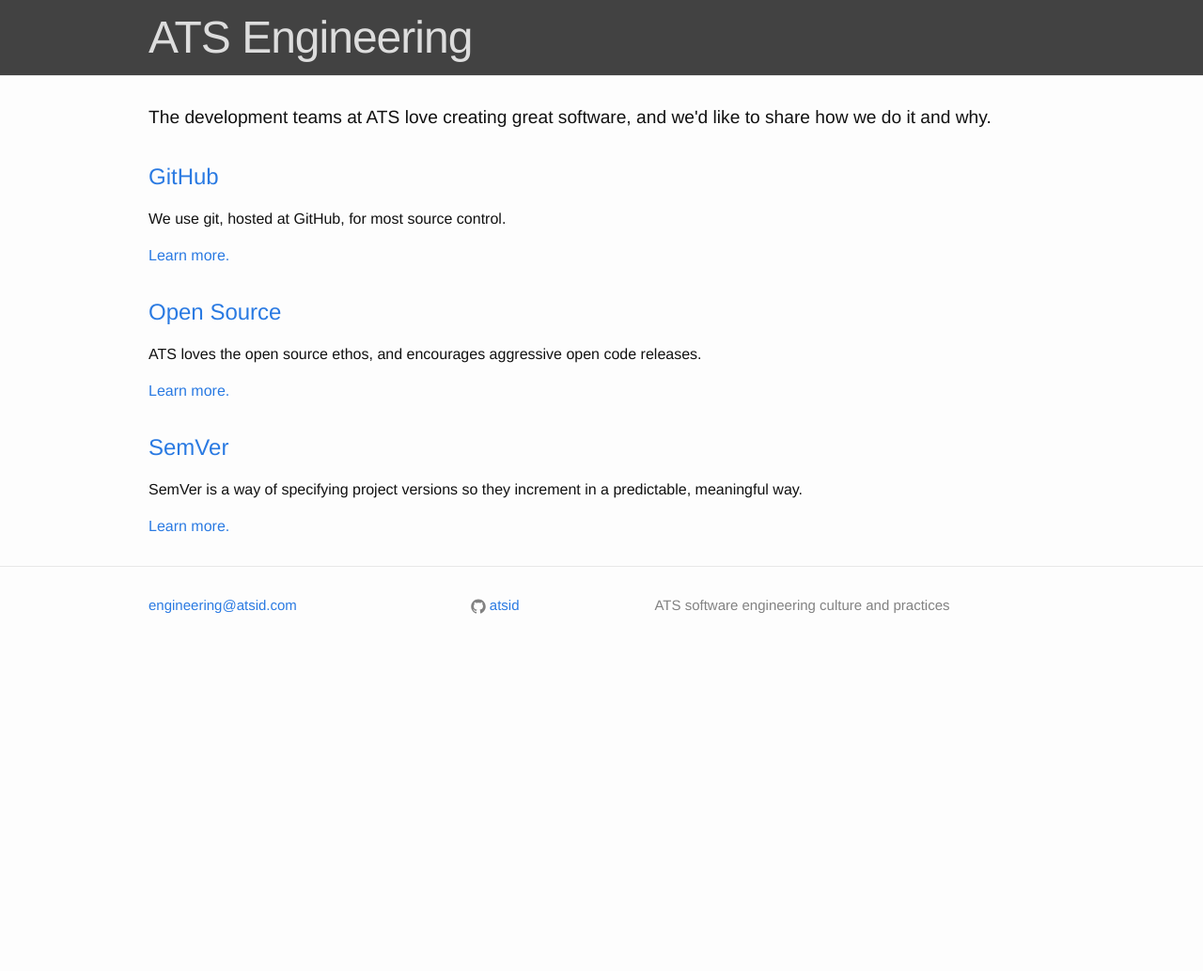
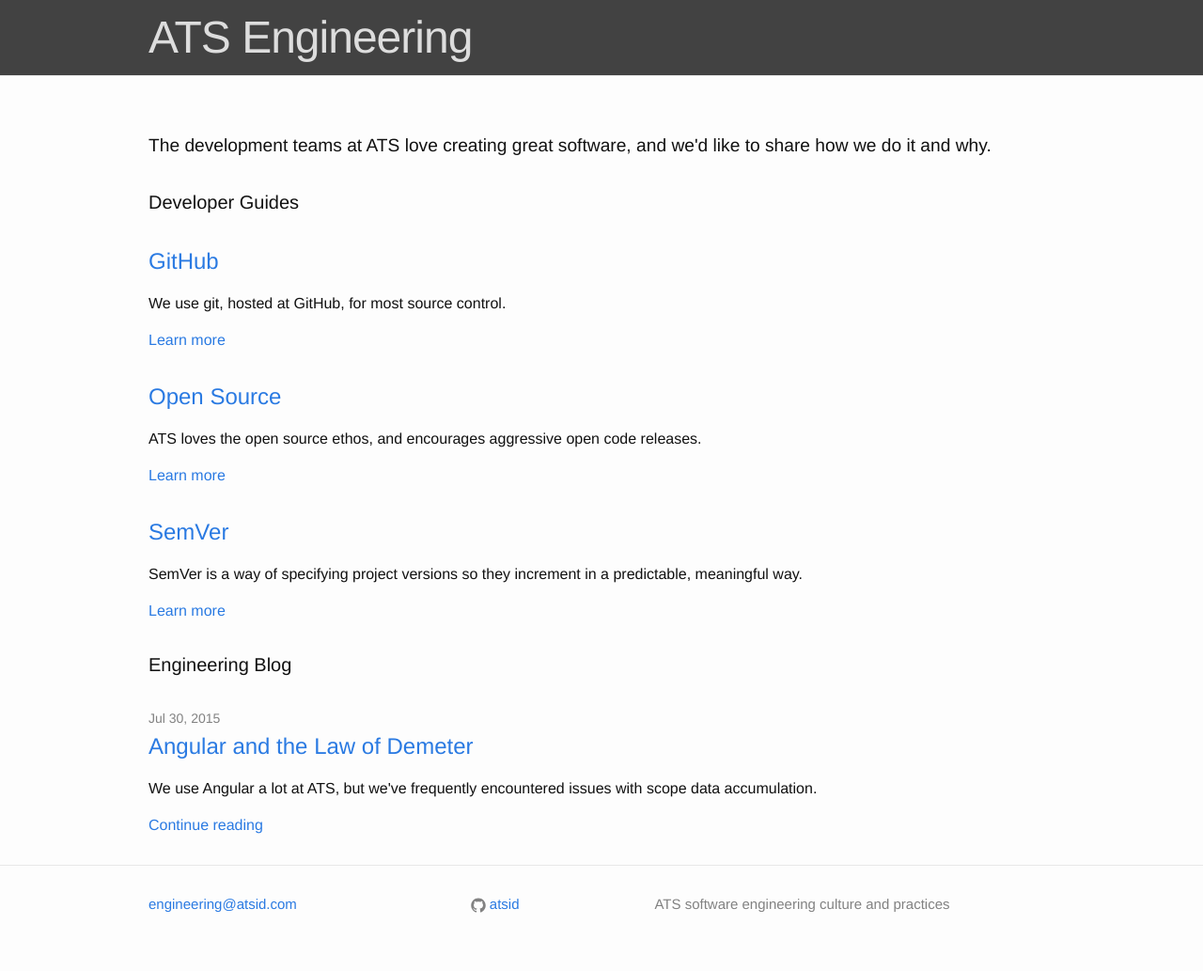
Before and after one commit to atsid/guides, a Jekyll site: the page built from index.html, in a window 1280 px wide. Shown: the whole page at 94% size. Built offline with Jekyll 4.4.1, drawn with Linux system fonts in a browser that asks for light colours; before the commit the page ends 900 px from its top, so only the background shows below that.

Commit message:
Update 2015-07-31T00:22:57.942Z

```diff
--- a/_layouts/post.html
+++ b/_layouts/post.html
@@ -12,4 +12,7 @@
     {{ content }}
   </article>
 
+  {{ if page.platform }}
+  <a href="{{ page.original }}">Read the whole post at {{ page.platform }}</a>
+  {{ endif }}
 </div>
--- /dev/null
+++ b/_posts/2015-07-30-angular-demeter.md
@@ -0,0 +1,18 @@
+---
+layout: post
+title:  Angular and the Law of Demeter
+description: We use Angular a lot at ATS, but we've frequently encountered issues with scope data accumulation.
+date:   2015-07-30 16:42:04
+author: Chris Trevino
+platform: Medium
+original: https://medium.com/@darthtrevino/angular-and-the-law-of-demeter-ebde032c52cf
+category: blog
+---
+
+We use Angular quite a bit at ATS. It provides a high-productivity development environment, a clean structure to Javascript applications, and a vibrant community with lots of plugins and enhancements.
+
+Over the past few weeks, in one of our Angular projects, we have seen a certain issue crop up several times. The application would start up fine, and a cursory run-through of the app would look fine, but here and there views would not be rendered, and important functionality would disappear. It’s an issue that we‘ve encountered somewhat regularly: controllers gathering data from scopes.
+
+For those unaware, Angular scopes are basically nested context objects that are attached to the DOM and kind of mirror the DOM. There is a root scope at the top level of your Angular application, and child scopes that are created for controllers and directives. Properties in parent scopes are percolated to child scopes unless they are overridden.
+
+Nested property scoping is fine for HTML views. It allows views to bind to properties provided by their own controllers, or properties available at certain document levels. This seems to match the mental model of scoping within the context of the DOM should work.
--- a/_sass/_layout.scss
+++ b/_sass/_layout.scss
@@ -240,7 +240,7 @@
     font-size: 1.2em;
 }
 
-.guide {
+section {
     margin-top: 30px;
 }
 
--- a/index.html
+++ b/index.html
@@ -8,15 +8,29 @@
         <p>The development teams at ATS love creating great software, and we'd like to share how we do it and why.</p>
     </section>
 
-    <section>
+    <section id="guides">
+        <h1 class="page-heading">Developer Guides</h1>
         {% for page in site.pages %}
             {% if page.title %}
                 <section class="guide">
                     <h2><a class="page-link" href="{{ page.url | prepend: site.baseurl }}">{{ page.title }}</a></h2>
                     <p>{{ page.description }}</p>
-                    <a class="page-link-small" href="{{ page.url | prepend: site.baseurl }}">Learn more.</a>
+                    <a class="page-link-small" href="{{ page.url | prepend: site.baseurl }}">Learn more</a>
                 </section>
             {% endif %}
         {% endfor %}
     </section>
+
+    <section id="blog">
+        <h1 class="page-heading">Engineering Blog</h1>
+        {% for post in site.posts %}
+        <section class="post">
+            <span class="post-meta">{{ post.date | date: "%b %-d, %Y" }}</span>
+            <h2><a class="post-link" href="{{ post.url | prepend: site.baseurl }}">{{ post.title }}</a></h2>
+            <p>{{ post.description }}</p>
+            <a class="page-link-small" href="{{ post.url | prepend: site.baseurl }}">Continue reading</a>
+        </section>
+        {% endfor %}
+    </section>
+
 </div>
```
